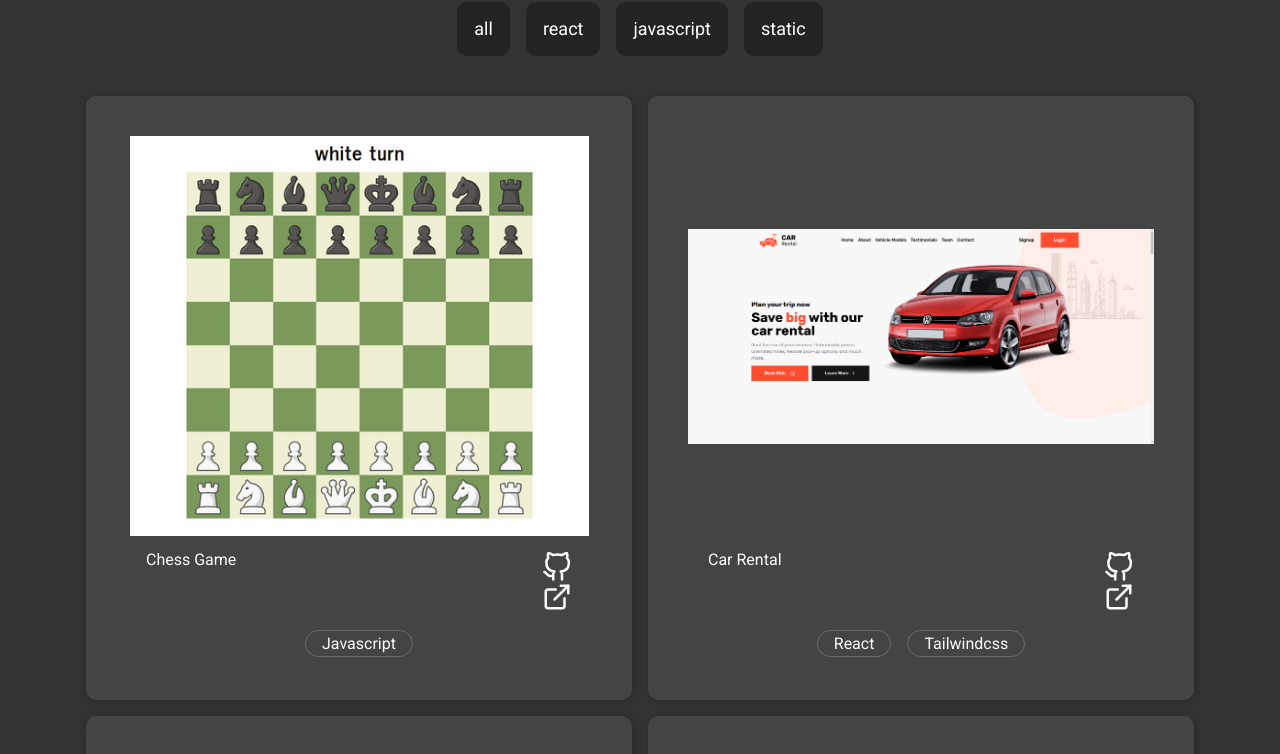
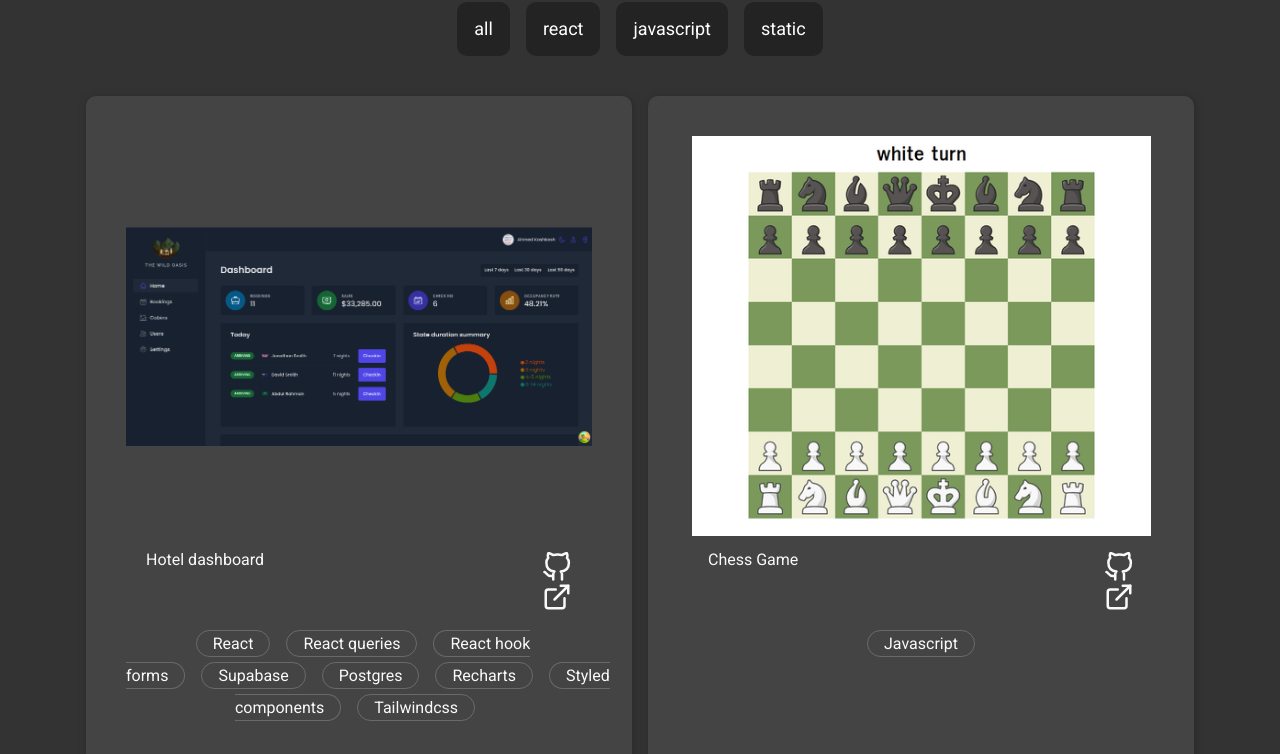
Before and after one commit to ahmad-kashkoush/portfollio, a React (Vite) app: page / in a window 1280 px wide. Shown: the part 10220-10974 px from the top of the page. Built offline with nearby package versions, Linux system fonts and the light colour scheme; a web font is replaced by a local one.

Commit message:
feat: update project and added wild oasis

```diff
--- a/src/components/ProjectsGallery.jsx
+++ b/src/components/ProjectsGallery.jsx
@@ -19,8 +19,8 @@ function Project({ project: { title, tech, img, githubLink, demoLink } }) {
         ></div>
       </div>
       <div className="row-2">
-        <h3>{title}</h3>
-        <div className="project-links">
+        <h3 className="text-2xl">{title}</h3>
+        <div className="project-links flex">
           <a href={githubLink} target="_blank">
             <svg
               xmlns="http://www.w3.org/2000/svg"
@@ -57,7 +57,7 @@ function Project({ project: { title, tech, img, githubLink, demoLink } }) {
           </a>
         </div>
       </div>
-      <div className="tech">
+      <div className="tech flex items-center justify-center flex-wrap gap-2">
         {tech.map((i) => (
           <span key={i} className="tech-item">
             {i}
--- a/src/data/myProjects.js
+++ b/src/data/myProjects.js
@@ -1,4 +1,13 @@
 export const myProjects = [
+  {
+    id: 12,
+    title: "Hotel dashboard",
+    tech: ["React", "React queries", "React hook forms", "Supabase", "Postgres", "Recharts", , "Styled components", "Tailwindcss"],
+    filter: ["react",],
+    githubLink: "https://github.com/ahmad-kashkoush/Hotel-management-system",
+    demoLink: "https://hotel-management-system-mu.vercel.app/",
+    img: "projects-images/wild-oasis.png",
+  },
   {
     id: 1,
     title: "Chess Game",
```
Also changed, not shown: public/projects-images/wild-oasis.png (added).
